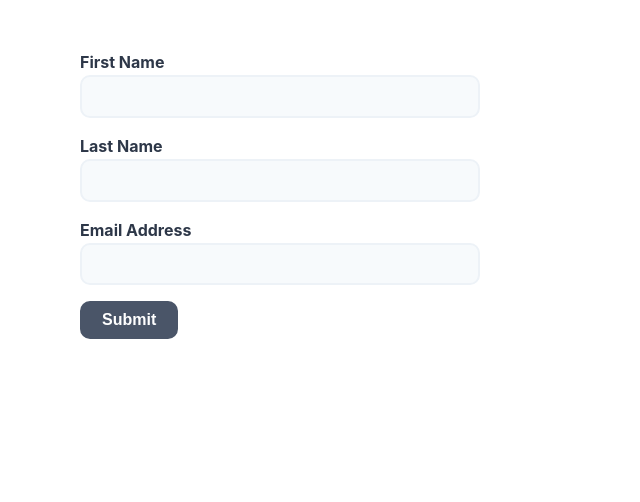
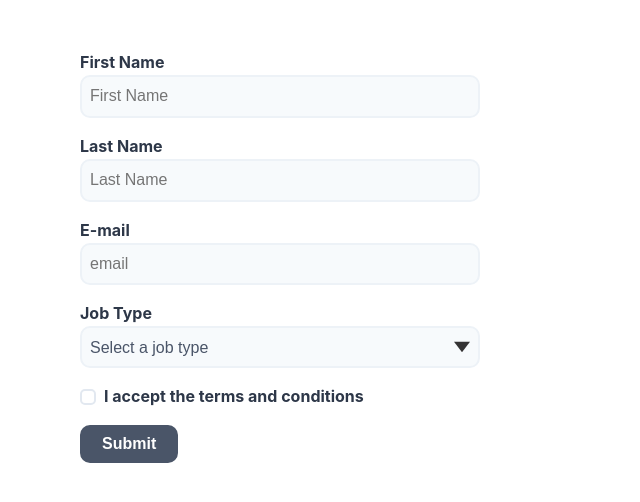
Before and after one commit to myoaung99/React-formik-form, a React (Create React App) app: page / in a window 1280 px wide. Shown: the top 502 px of the page, without its empty margins (0-640 px from the left). Built offline with nearby package versions, Linux system fonts and the light colour scheme.

Commit message:
form with formik

```diff
--- a/package.json
+++ b/package.json
@@ -10,7 +10,8 @@
     "react": "^18.0.0",
     "react-dom": "^18.0.0",
     "react-scripts": "5.0.1",
-    "web-vitals": "^2.1.4"
+    "web-vitals": "^2.1.4",
+    "yup": "^0.32.11"
   },
   "scripts": {
     "start": "react-scripts start",
--- a/src/App.js
+++ b/src/App.js
@@ -1,44 +1,154 @@
 import React from "react";
-import { useFormik } from "formik";
+import { Formik, Form, useField, ErrorMessage } from "formik";
+import * as Yup from "yup";
 import "./App.css";
 
+// const validate = (values) => {
+//   const errors = {};
+
+//   if (!values.firstName) {
+//     errors.firstName = "Required!";
+//   } else if (values.firstName > 15) {
+//     errors.firstName = "Must be 15 characters or less.";
+//   }
+
+//   if (!values.lastName) {
+//     errors.lastName = "Required!";
+//   } else if (values.lastName > 20) {
+//     errors.lastName = "Must be 20 characters or less.";
+//   }
+
+//   if (!values.email) {
+//     errors.email = "Required!";
+//   } else if (!/^[A-Z0-9._%+-]+@[A-Z0-9.-]+\.[A-Z]{2,4}$/i.test(values.email)) {
+//     errors.email = "Invalid email address.";
+//   }
+
+//   return errors;
+// };
+
+const MyTextInput = ({ label, ...props }) => {
+  // useField() returns [formik.getFieldProps(), formik.getFieldMeta()]
+  // which we can spread on <input>. We can use field meta to show an error
+  // message if the field is invalid and it has been touched (i.e. visited)
+  const [field, meta] = useField(props);
+  return (
+    <>
+      <label htmlFor={props.id || props.name}>{label}</label>
+      <input className="text-input" {...field} {...props} />
+      {meta.touched && meta.error ? (
+        <div className="error">{meta.error}</div>
+      ) : null}
+    </>
+  );
+};
+
+const MySelect = ({ label, ...props }) => {
+  const [field, meta] = useField(props);
+  return (
+    <div>
+      <label htmlFor={props.id || props.name}>{label}</label>
+      <select {...field} {...props} />
+      {meta.touched && meta.error ? (
+        <div className="error">{meta.error}</div>
+      ) : null}
+    </div>
+  );
+};
+
+const MyCheckbox = ({ children, ...props }) => {
+  // React treats radios and checkbox inputs differently other input types, select, and textarea.
+  // Formik does this too! When you specify `type` to useField(), it will
+  // return the correct bag of props for you -- a `checked` prop will be included
+  // in `field` alongside `name`, `value`, `onChange`, and `onBlur`
+  const [field, meta] = useField({ ...props, type: "checkbox" });
+  return (
+    <div>
+      <label className="checkbox-input">
+        <input type="checkbox" {...field} {...props} />
+        {children}
+      </label>
+      {meta.touched && meta.error ? (
+        <div className="error">{meta.error}</div>
+      ) : null}
+    </div>
+  );
+};
+
 const SignupForm = () => {
-  const formik = useFormik({
-    initialValues: { email: "", firstName: "", lastName: "" },
-    onSubmit: (values) => {
+  return (
+    <Formik
+      initialValues={{
+        email: "",
+        firstName: "",
+        lastName: "",
+        jobType: "",
+        acceptedTerms: false,
+      }}
+      validationSchema={Yup.object({
+        firstName: Yup.string()
+          .max(15, "Must be 15 characters or less")
+          .required("Required"),
+        lastName: Yup.string()
+          .max(20, "Must be 20 characters or less")
+          .required("Required"),
+        email: Yup.string().email("Invalid email address").required("Required"),
+        acceptedTerms: Yup.boolean()
+          .required("Required")
+          .oneOf([true], "You must accept the terms and conditions."),
+        jobType: Yup.string()
+          .oneOf(
+            ["designer", "development", "product", "other"],
+            "Invalid Job Type"
+          )
+          .required("Required"),
+      })}
+      onSubmit={(values, { setSubmitting }) => {
+        setTimeout(() => {
           alert(JSON.stringify(values, null, 2));
-    },
-  });
-  return (
-    <form onSubmit={formik.handleSubmit}>
-      <label htmlFor="firstName">First Name</label>
-      <input
-        id="firstName"
+          setSubmitting(false);
+        }, 400);
+      }}
+    >
+      <Form>
+        <MyTextInput
+          label="First Name"
           type="text"
           name="firstName"
-        onChange={formik.handleChange}
-        value={formik.values.firstName}
+          placeholder="First Name"
         />
-      <label htmlFor="lastName">Last Name</label>
-      <input
-        id="lastName"
+
+        <MyTextInput
+          label="Last Name"
+          type="text"
           name="lastName"
-        type="text"
-        onChange={formik.handleChange}
-        value={formik.values.lastName}
+          placeholder="Last Name"
         />
-      <label htmlFor="email">Email Address</label>
-      <input
-        id="email"
+
+        <MyTextInput
+          label="E-mail"
+          type="email"
           name="email"
-        type="email"
-        onChange={formik.handleChange}
-        value={formik.values.email}
+          placeholder="email"
         />
+
+        <MySelect label="Job Type" name="jobType">
+          <option value="">Select a job type</option>
+          <option value="designer">Designer</option>
+          <option value="development">Developer</option>
+          <option value="product">Product Manager</option>
+          <option value="other">Other</option>
+        </MySelect>
+
+        <MyCheckbox name="acceptedTerms">
+          I accept the terms and conditions
+        </MyCheckbox>
+
         <div>
           <button type="submit">Submit</button>
         </div>
-    </form>
+      </Form>
+    </Formik>
   );
 };
 
```
Also changed, not shown: 1 other file (tests, documents, lock files or other folders). Lines whose indentation alone changed are shown as unchanged.
